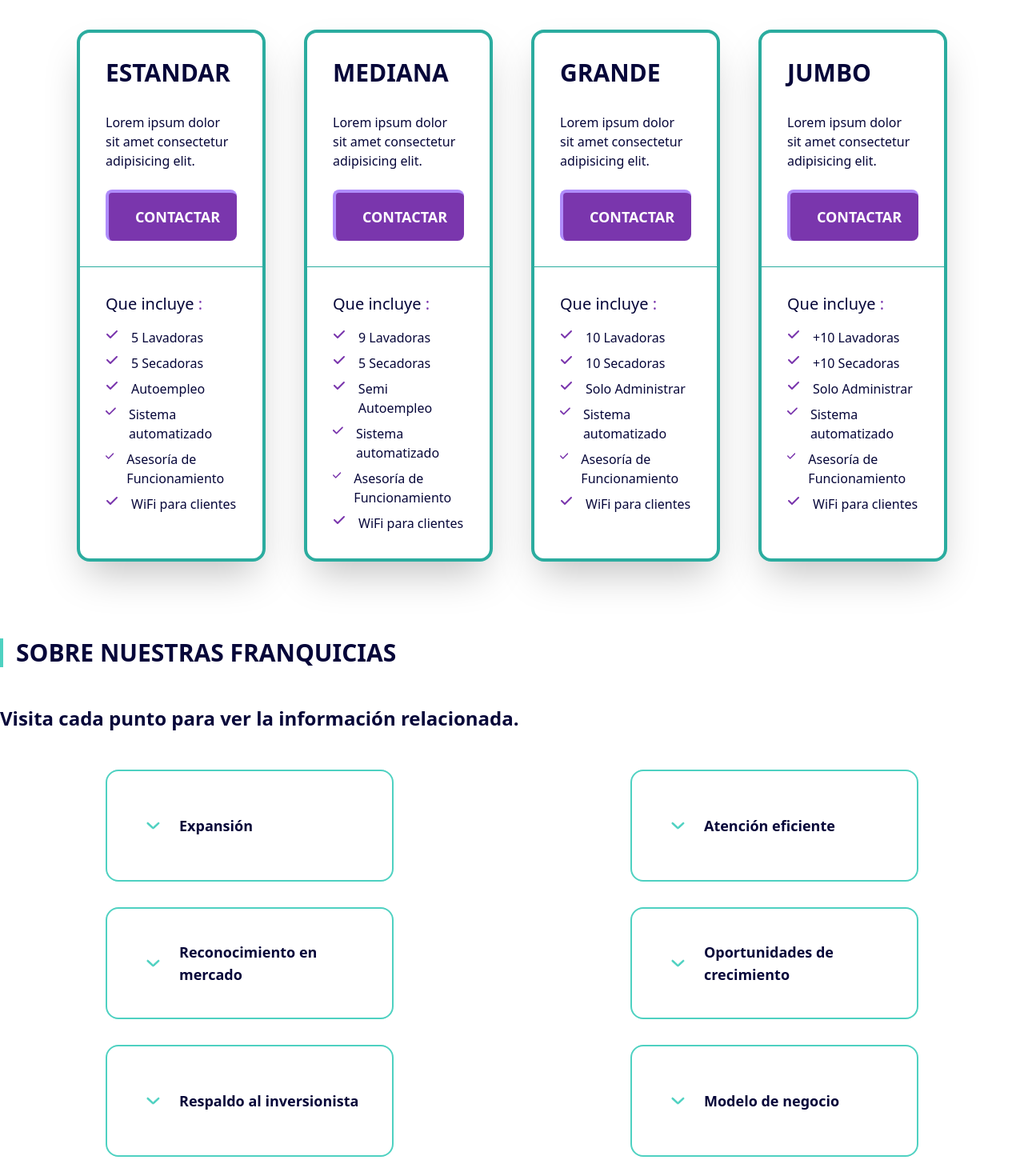
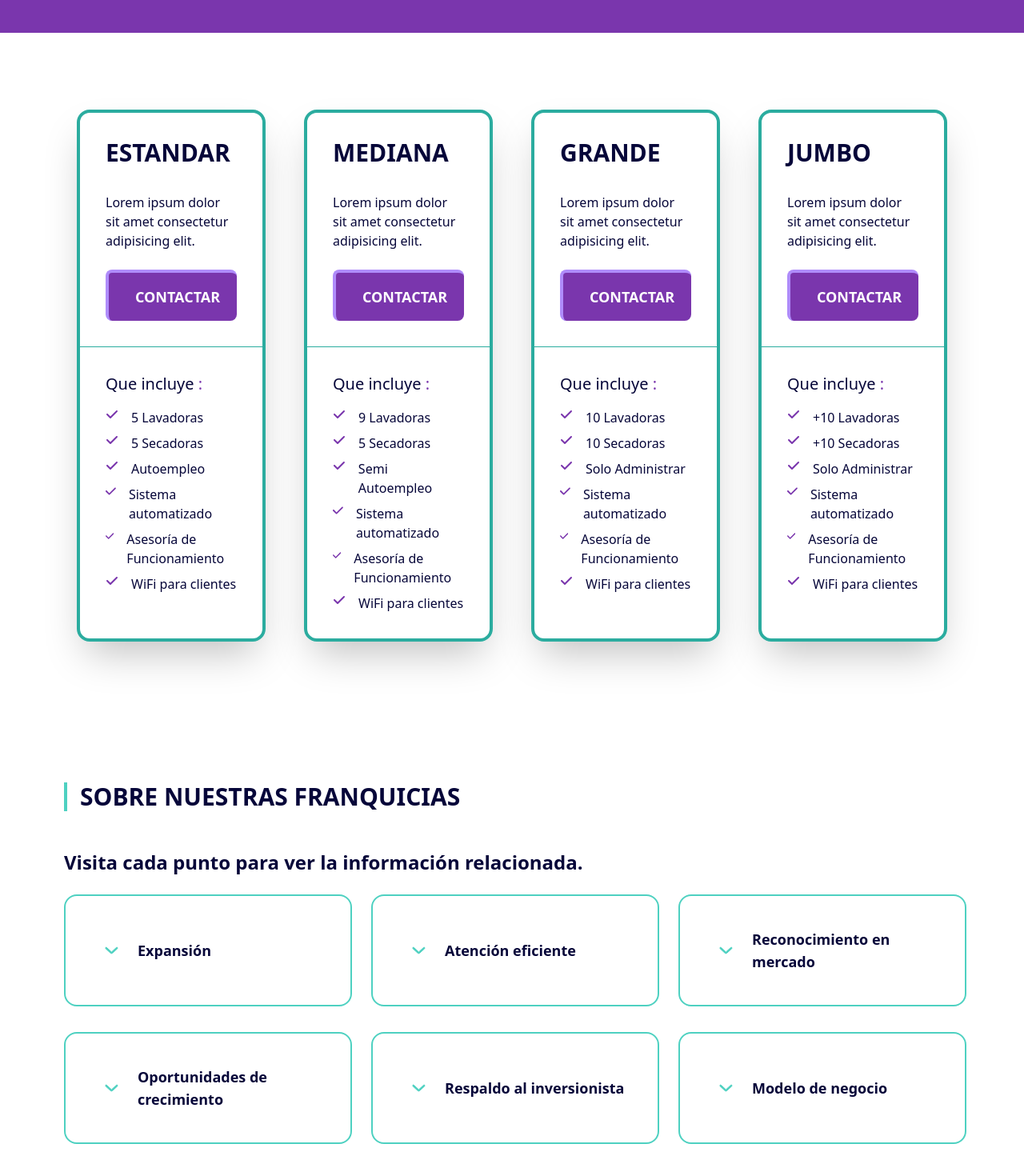
Before and after one commit to dspwebstudiomx/easylav-react, a React (Vite) app: page /franquicias in a window 1280 px wide. Shown: the part 540-2010 px from the top of the page at 80% size. Built offline with nearby package versions, Linux system fonts and the light colour scheme.

Commit message:
`Updated FranquiciasTarjetas and PaquetesFranquicias components with minor styling and layout changes`

```diff
--- a/src/pages/franquicias/FranquiciasTarjetas.jsx
+++ b/src/pages/franquicias/FranquiciasTarjetas.jsx
@@ -1,6 +1,6 @@
 // Importaciones
 import { VistaDentroLavanderia_640 as image } from 'assets';
-import { Accordion, BorderLeft, ButtonContainer, ButtonPrimary, ButtonSecondary, ContactFormFranquicias, Container, Footer, ImageResponsive, Modal, Navbar, ScrollToTopButton, SEOFriendly, Spacing, TitleH2 } from "components";
+import { Accordion, BorderLeft, ButtonContainer, ButtonPrimary, ButtonSecondary, ContactFormFranquicias, Container, Footer, ImageResponsive, Modal, Navbar, ScrollToTopButton, Section, SEOFriendly, Spacing, TitleH2 } from "components";
 import { franquiciaDescripciones, franquiciasImagenes } from "data";
 import { useState } from 'react';
 import { FaHome, FaInfoCircle } from "react-icons/fa";
@@ -66,7 +66,7 @@ const FranquiciasTarjetas = () => {
         ogType="website"
       />
       <Navbar />
-      <div className='bg-light mt-[100px] sm:mt-0 pb-[100px]'>
+      <div className='bg-light mt-[100px] sm:mt-0 xl:mt-[100px] b-[100px]'>
         {/* Banner */}
         <section className="bg-secondary_dark text-light px-8 dark:bg-primary_dark">
           <div className="mx-auto max-w-screen-2xl px-4 py-32 lg:flex lg:h-2xl lg:items-center">
@@ -102,7 +102,8 @@ const FranquiciasTarjetas = () => {
         {/* Paquetes de Franquicias */}
 
         {/* Contenido */}
-        <Container className="flex flex-col sm:gap-12" id='Sobre-franquicias'>
+        <Section className="flex flex-col sm:gap-12" id='Sobre-franquicias'>
+          <Container>
             {/* Title */}
             <div className="w-full px-4 sm:px-0">
               <div className="mx-auto mb-[60px] lg:mb-0 flex  flex-col gap-4">
@@ -117,7 +118,7 @@ const FranquiciasTarjetas = () => {
             {/* Title */}
             <div className=''>
               {/* Questions */}
-            <ul className="grid sm:grid-cols-2 gap-8">
+              <ul className="grid sm:grid-cols-2 md:grid-cols-3 gap-8">
                 {franquiciaDescripciones.map(description => {
                   return (
                     <li key={description.id} id={`descripcion-${description.id}`} className=" text-dark">
@@ -166,6 +167,7 @@ const FranquiciasTarjetas = () => {
 
             </ButtonContainer>
           </Container>
+        </Section>
         {/* Contenido */}
 
       </div>
--- a/src/pages/franquicias/PaquetesFranquicias.jsx
+++ b/src/pages/franquicias/PaquetesFranquicias.jsx
@@ -1,5 +1,5 @@
 // Importaciones
-import { ButtonSecondary } from "components"
+import { ButtonSecondary, Container, Section } from "components"
 import { paquetesFranquicias } from "data"
 import { useState } from "react"
 import { FaCheck } from "react-icons/fa6"
@@ -7,7 +7,7 @@ import { FaCheck } from "react-icons/fa6"
 // Estilos
 const PAQUETES_FRANQUICIAS_UI = {
   PADDING: "px-8 py-12 sm:py-12 md:px-20 lg:p-24 ",
-  MARGIN: "mx-auto",
+  MARGIN: "m-auto",
   BACKGROUND: "bg-light dark:bg-dark",
   TEXT_COLOR: "text-dark"
 }
@@ -24,7 +24,8 @@ const PaquetesFranquicias = () => {
     document.body.style.overflow = !showModal && "hidden";
   };
   return (
-    <section className={styles}>
+    <Section className={styles}>
+      <Container>
         <ul className="grid grid-cols-1 gap-8 sm:grid-cols-2 xl:grid-cols-4 md:gap-12 max-w-screen-2xl mx-auto">
 
           {paquetesFranquicias.map(paquete => {
@@ -66,7 +67,8 @@ const PaquetesFranquicias = () => {
 
 
         </ul>
-    </section>
+      </Container>
+    </Section>
   )
 }
 
```
Lines whose indentation alone changed are shown as unchanged.
